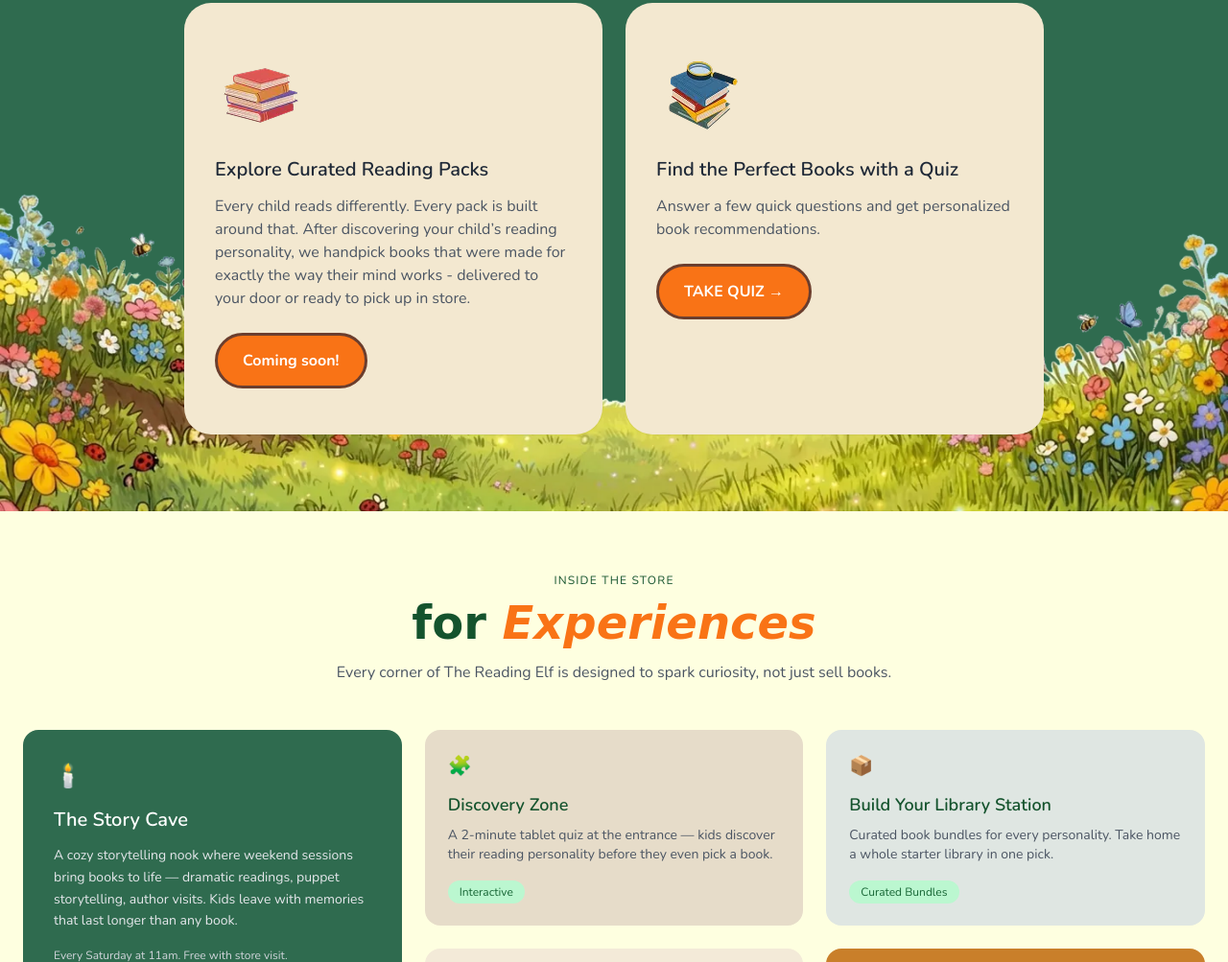
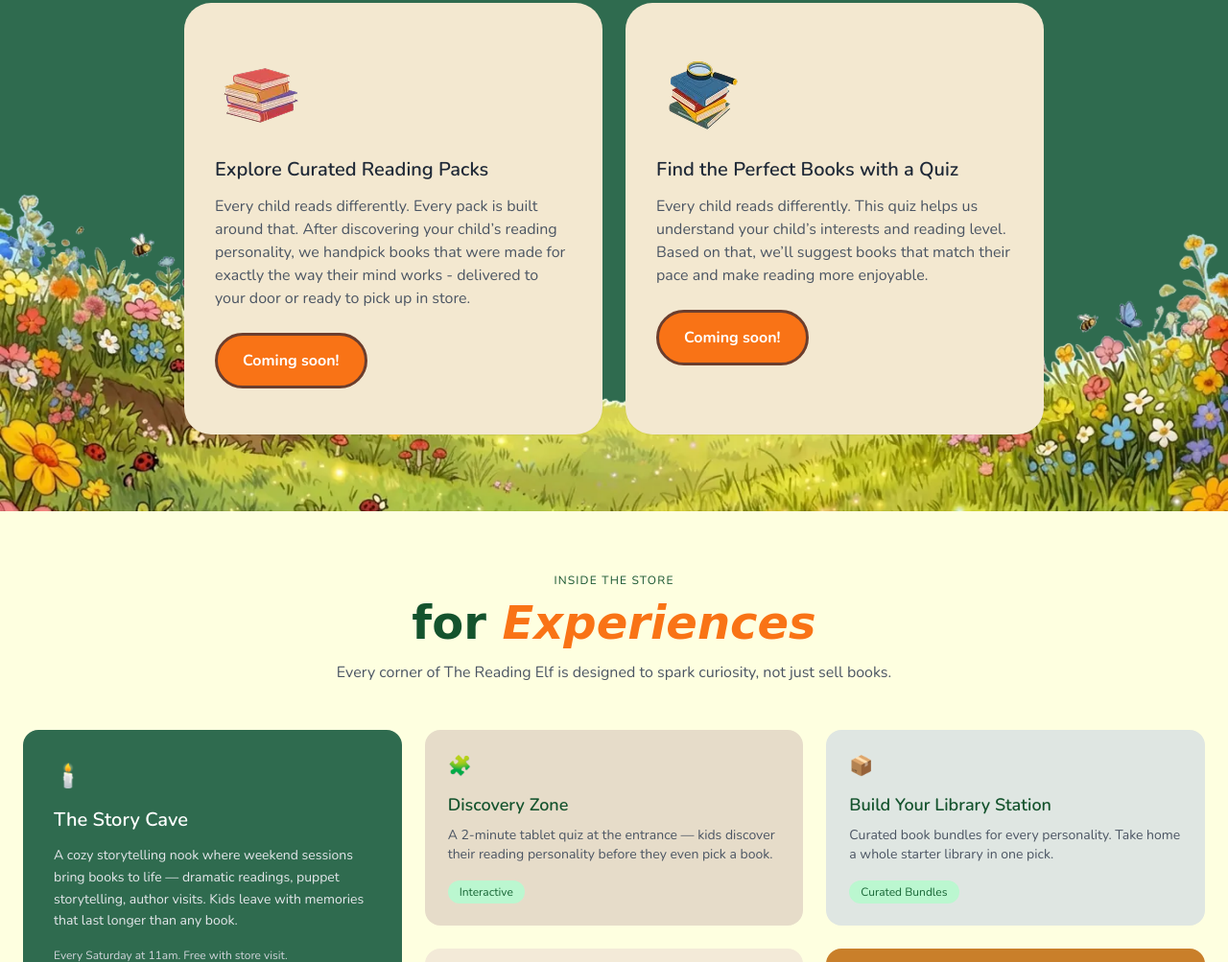
Before and after one commit to Smrkonova/the_reading_elf, a plain HTML site: page index.html in a window 1280 px wide. Shown: the part 1775-2778 px from the top of the page at 96% size. Drawn offline with nearby package versions, Linux system fonts and the light colour scheme; a web font is replaced by a local one.

Commit message:
first commit

```diff
--- a/index.html
+++ b/index.html
@@ -334,11 +334,11 @@
                             </h3>
 
                             <p class="text-gray-600 text-sm md:text-base mb-6">
-                                Answer a few quick questions and get personalized book recommendations.
+                                Every child reads differently. This quiz helps us understand your child’s interests and reading level. Based on that, we’ll suggest books that match their pace and make reading more enjoyable.
                             </p>
 
-                            <button class="btn-primary w-full md:w-auto" onclick="startQuiz(); event.stopPropagation()">
-                                TAKE QUIZ →
+                            <button class="btn-primary w-full md:w-auto" onclick="; event.stopPropagation()">
+                                Coming soon!
                             </button>
 
                         </div>
```
